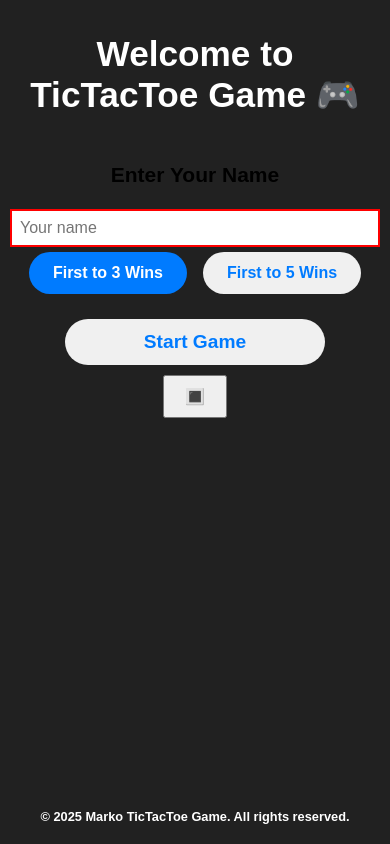
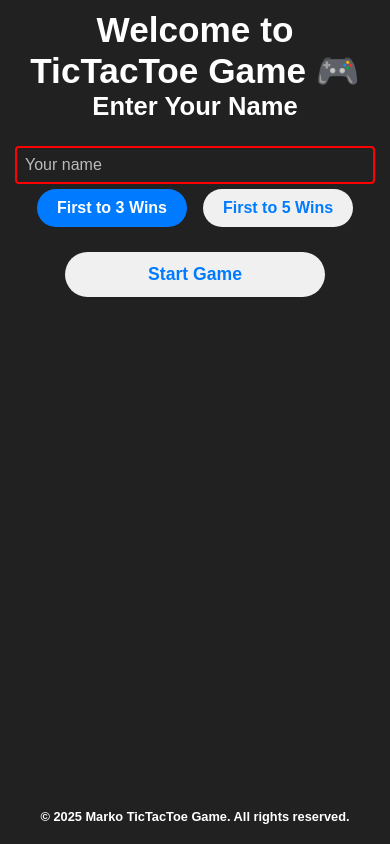
Before and after one commit to MarkoDev-Apps/TicTacToe_Game, a website: page public/index.html in a window 390 px wide. Drawn offline with nearby package versions, Linux system fonts and the light colour scheme; no server answers.

Commit message:
Configuring game for public deployment.

```diff
--- a/public/index.html
+++ b/public/index.html
@@ -9,39 +9,52 @@
 </head>
 <body>
 
-<h1 id="welcome-text">Welcome to TicTacToe Game 🎮</h1>
+  <!-- Animated welcome message -->
+  <h1 id="welcome-text">Welcome to TicTacToe Game 🎮</h1>
+  <h2 id="subtitle">Enter Your Name</h2>
+
+  <!-- Name entry and game setup -->
   <div id="name-entry">
-    <h2>Enter Your Name</h2>
     <input id="p1" placeholder="Your name" maxlength="15" required />
+
     <div class="round-toggle">
       <input type="radio" name="modeWin" id="round-3" value="3" checked>
       <label for="round-3">First to 3 Wins</label>
       <input type="radio" name="modeWin" id="round-5" value="5">
       <label for="round-5">First to 5 Wins</label>
     </div>
+
     <button id="startBtn"><strong>Start Game</strong></button>
+    <p id="wait-msg" hidden>Waiting for Player 2 to join...</p>
   </div>
 
+  <!-- Game board and info -->
   <div id="game" hidden>
     <div id="board"></div>
+
     <div id="info">
       <p id="names"></p>
       <p id="turn"></p>
       <p id="scores"></p>
     </div>
+
     <button id="resetBtn">Restart (R)</button>
     <p id="winMessage" class="fade-text"></p>
   </div>
 
+  <!-- Canvas overlay for line animation -->
   <canvas id="overlay"></canvas>
+
+  <!-- Sound Effects -->
   <audio id="winSound" src="sounds/mixkit-cheering-crowd-loud-whistle-610.mp3"></audio>
   <audio id="drawSound" src="sounds/mixkit-cartoon-failure-piano-473.mp3"></audio>
-  <button id="fullscreenBtn" title="Toggle Fullscreen">🔳</button>
 
+  <!-- Footer -->
   <footer id="footer">
     &copy; 2025 Marko TicTacToe Game. All rights reserved.
   </footer>
 
+  <!-- Scripts -->
   <script src="/socket.io/socket.io.js"></script>
   <script src="script.js"></script>
 </body>
--- a/public/style.css
+++ b/public/style.css
@@ -12,16 +12,7 @@ body {
   min-height: 100vh;
 }
 
-/* ===== Welcome Message Animation ===== */
-#welcome-text {
-  font-size: 2.2rem;
-  color: #ffffff;
-  margin-bottom: 10px;
-  opacity: 0;
-  transform: translateX(-100%);
-  animation: slideInCenter 1.2s ease-out forwards;
-}
-
+/* ===== Slide-In Animation ===== */
 @keyframes slideInCenter {
   to {
     opacity: 1;
@@ -29,15 +20,31 @@ body {
   }
 }
 
-/* === Name Entry & Component Containers === */
+/* ===== Welcome & Subtitle Headings ===== */
+#welcome-text, #subtitle {
+  font-size: 2.2rem;
+  color: #ffffff;
+  margin: 0;
+  opacity: 0;
+  transform: translateX(-100%);
+  animation: slideInCenter 1.2s ease-out forwards;
+}
+
+/* Delay subtitle animations slightly */
+#subtitle {
+  font-size: 1.6rem;
+  animation-delay: 0.7s;
+}
+
+/* ===== Name Entry & Containers ===== */
 #name-entry, #game {
   text-align: center;
   margin-top: 20px;
   width: 100%;
-  max-width: 400px;
+  max-width: 360px;
 }
 
-/* === Tic‑Tac‑Toe Board === */
+/* ===== Board ===== */
 #board {
   display: grid;
   grid-template-columns: repeat(3, 1fr);
@@ -46,16 +53,16 @@ body {
   max-width: 360px;
   aspect-ratio: 1 / 1;
   background-color: #000;
-  margin: 0 auto;
+  margin: 20px auto;
 }
 
-/* === Cells === */
+/* ===== Cells ===== */
 .cell {
   background-color: #fff;
   display: flex;
   align-items: center;
   justify-content: center;
-  font-size: clamp(2rem, 8vw, 5rem);
+  font-size: clamp(1.8rem, 7vw, 4rem);
   font-weight: bold;
   color: #000;
   cursor: pointer;
@@ -83,15 +90,15 @@ body {
   color: #1e88e5;
 }
 
-/* === Info section (names, turn, scores) === */
+/* ===== Info (names, turn, scores) ===== */
 #info {
   color: #fff;
   margin-top: 10px;
-  font-size: 1rem;
+  font-size: 0.95rem;
   line-height: 1.5;
 }
 
-/* === Buttons, inputs & toggles === */
+/* ===== Buttons / Inputs ===== */
 input, button {
   font-size: 1rem;
 }
@@ -101,22 +108,28 @@ input {
   padding: 8px;
   margin: 5px 0;
   box-sizing: border-box;
+  border: 2px solid #fff;
+  border-radius: 4px;
+  background: #212121;
+  color: #fff;
+}
+
+input::placeholder {
+  color: #bbb;
 }
 
 button {
-  padding: 10px 20px;
   margin-top: 10px;
   cursor: pointer;
 }
 
 button#startBtn {
   padding: 12px 24px;
-  font-size: 1.2rem;
+  font-size: 1.1rem;
   border: none;
   border-radius: 24px;
   background-color: #f0f0f0;
   color: #007bff;
-  cursor: pointer;
   width: 90%;
   max-width: 300px;
 }
@@ -125,7 +138,7 @@ button#startBtn:hover {
   background-color: #e0e0e0;
 }
 
-#resetBtn {
+button#resetBtn {
   margin-top: 15px;
   padding: 10px 20px;
   font-size: 1rem;
@@ -135,11 +148,11 @@ button#startBtn:hover {
   color: #007bff;
 }
 
-#resetBtn:hover {
+button#resetBtn:hover {
   background: #e0e0e0;
 }
 
-/* === Toggle Buttons Styling === */
+/* ===== Toggle Buttons ===== */
 .round-toggle, .mode-toggle {
   display: flex;
   justify-content: center;
@@ -155,8 +168,7 @@ button#startBtn:hover {
 
 .round-toggle label,
 .mode-toggle label {
-  display: inline-block;
-  padding: 12px 24px;
+  padding: 10px 20px;
   font-size: 1rem;
   font-weight: bold;
   border-radius: 24px;
@@ -177,7 +189,7 @@ button#startBtn:hover {
   background-color: #d6d6d6;
 }
 
-/* === Fade‑text for win animation === */
+/* ===== Fade‑text for win message ===== */
 .fade-text {
   color: white;
   font-size: 1.5rem;
@@ -191,7 +203,7 @@ button#startBtn:hover {
   opacity: 1;
 }
 
-/* === Canvas overlay for win line === */
+/* ===== Canvas Overlay ===== */
 #overlay {
   position: absolute;
   top: 0;
@@ -205,7 +217,7 @@ button#startBtn:hover {
   display: none;
 }
 
-/* === Footer === */
+/* ===== Footer ===== */
 #footer {
   margin-top: auto;
   width: 100%;
@@ -216,12 +228,12 @@ button#startBtn:hover {
   padding: 10px 0;
 }
 
-/* === Input invalid === */
+/* ===== Invalid Input ===== */
 input:invalid {
   border: 2px solid red;
 }
 
-/* === Mobile === */
+/* ===== Mobile ===== */
 @media (max-width: 600px) {
   body {
     padding: 10px;
@@ -234,7 +246,7 @@ input:invalid {
     gap: 3px;
   }
 
-  button#startBtn, #resetBtn {
+  button#startBtn, button#resetBtn {
     width: 90%;
     max-width: 260px;
   }
```
